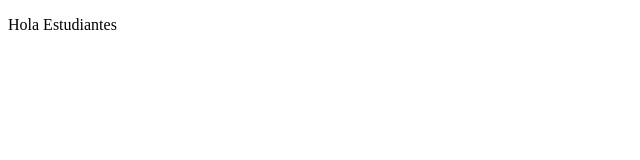
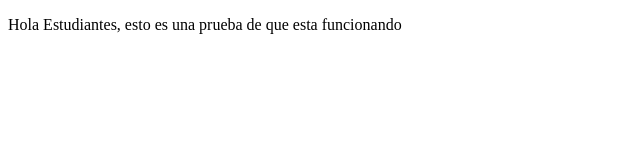
Before and after one commit to carolinaaruiz/ProyectoPlatzi, a plain HTML site: page index.html in a window 1280 px wide. Shown: the whole page, without its empty margins (0-640 px from the left). Drawn offline with Linux system fonts and the light colour scheme.

```diff
--- a/index.html
+++ b/index.html
@@ -6,6 +6,6 @@
     <title>Inicio</title>
 </head>
 <body>
-    <p>Hola Estudiantes</p>
+    <p>Hola Estudiantes, esto es una prueba de que esta funcionando</p>
 </body>
 </html>
```
